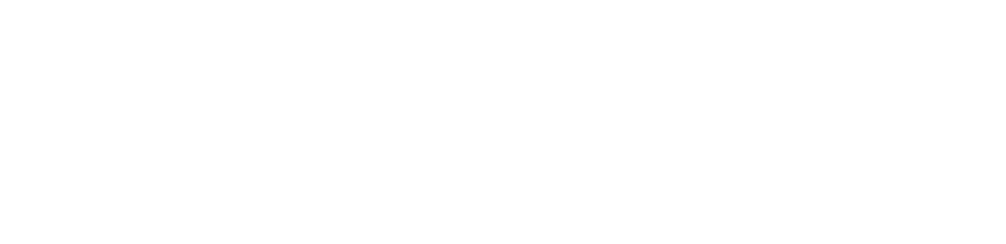
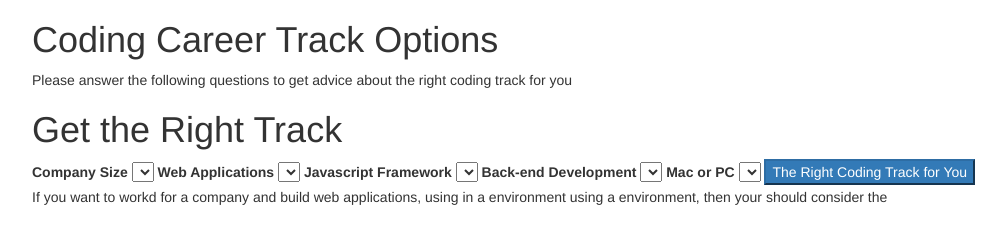
Before and after one commit to rockandrollbaby/ontrack, a plain HTML site: page index.html in a window 1280 px wide. Shown: the whole page, without its empty margins (38-1044 px from the left). Drawn offline with Linux system fonts and the light colour scheme.

Commit message:
set up ontrack website for new students to choose which coding track they are on

```diff
--- a/css/styles.css
+++ b/css/styles.css
@@ -0,0 +1,7 @@
+.btn {
+  display: block;
+}
+
+#quote {
+  display: none;
+}
--- a/index.html
+++ b/index.html
@@ -10,5 +10,41 @@
   </head>
   <body>
 
+    <div class="container">
+      <h1>Coding Career Track Options</h1>
+      <p>Please answer the following questions to get advice about the right coding track for you</p>
+      <h1>Get the Right Track</h1>
+      <form id="coding" >
+          <label for="companySize">Company Size</label>
+          <select id="companySize">
+            <option value="large"></option>
+            <option value="small"></option>
+          </select>
+          <label for="webApplications">Web Applications</label>
+          <select id="webApplications">
+            <option value="mobile"></option>
+            <option value="desktop"></option>
+          </select>
+          <label for="frameWork">Javascript Framework</label>
+          <select id="frameWork">
+            <option value="REACT"></option>
+            <option value="Angular"></option>
+          </select>
+          <label for="backEnd">Back-end Development</label>
+          <select id="backEnd">
+            <option value="back-end"></option>
+            <option value="front-end"></option>
+          </select>
+          <label for="macPC">Mac or PC</label>
+          <select id="macPC">
+            <option value="back-end"></option>
+            <option value="front-end"></option>
+          </select>
+          <button type"submit" class="btn-primary">The Right Coding Track for You</button>
+      </form>
+      <div id="track">
+        <p>If you want to workd for a <span id="companySize"></span> company and build <span id="webApplications"></span> web applications, using <span id="framWork"></span> in a <span id="backEnd"></span> environment using a <span id="macPC"></span> environment, then your should consider the <span id="rightTrack"></span></p>
+      </div>
+    </div><!--contaner-->
   </body>
 </html>
--- a/js/scripts.js
+++ b/js/scripts.js
@@ -0,0 +1,18 @@
+$(document).ready(function() {
+  $("form#coding").submit(function(event) {
+
+    var companySize = $("select#companySize").val();
+    var webApplications = $("select#webApplications").val();
+    var frameWork = $("select#frameWork").val();
+    var backEnd = $("select#backEnd").val();
+    var macPC = $("select#macPC").val();
+
+
+
+
+    $("#rate").empty().append(quote);
+    $("#track").show();
+
+    event.preventDefault();
+  });
+});
```
